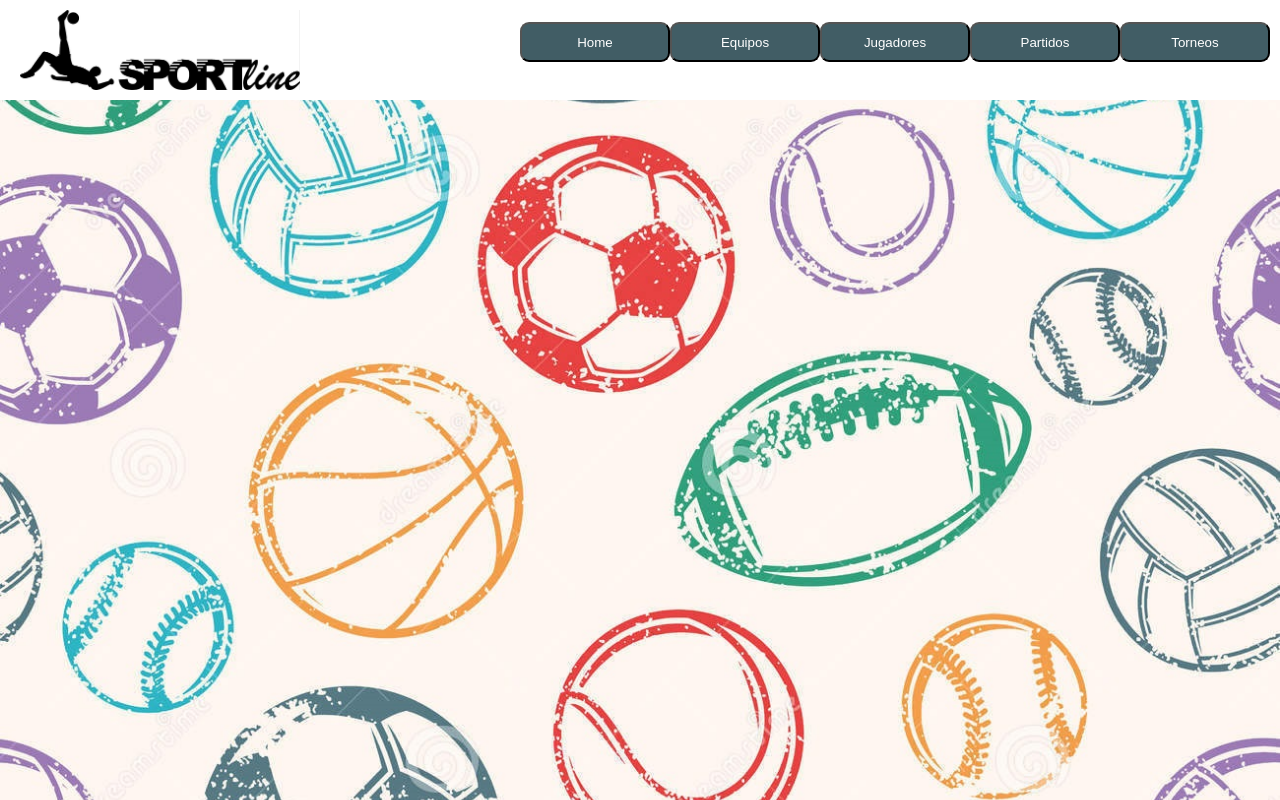
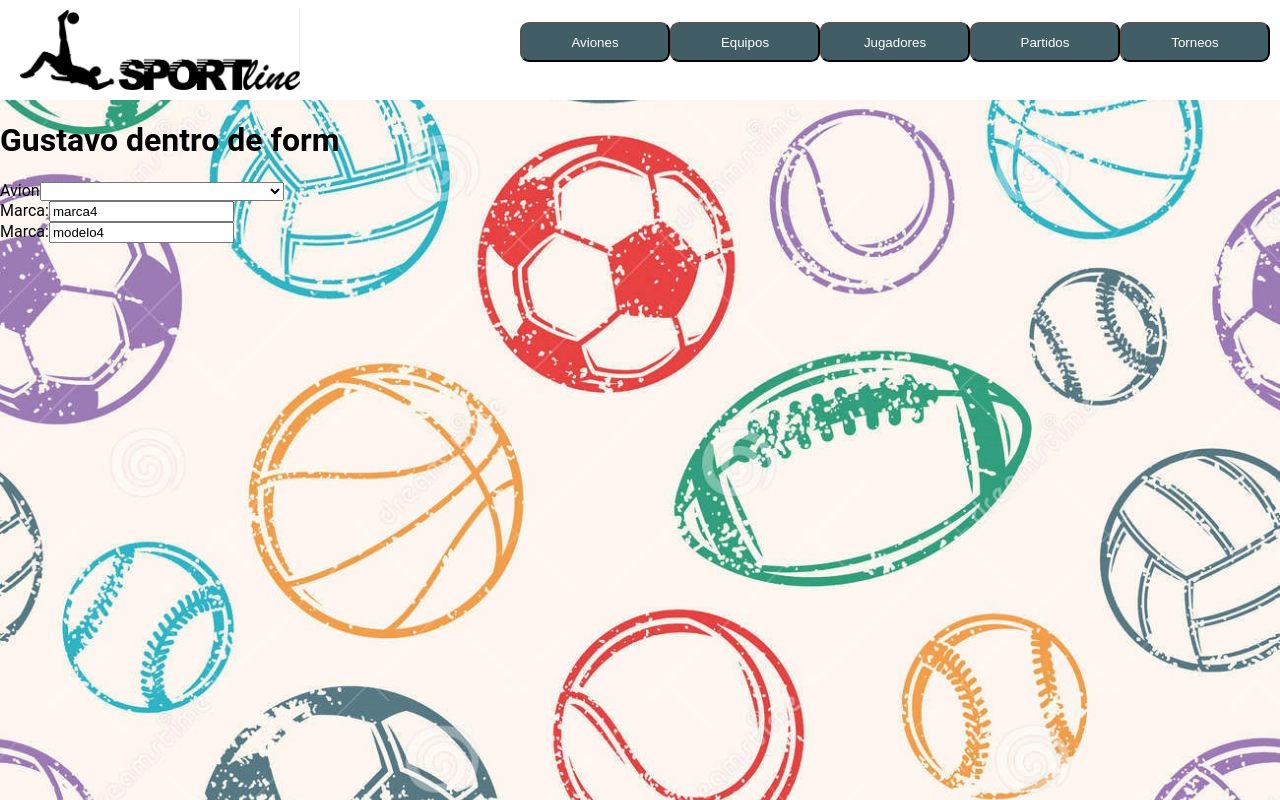
Before and after one commit to tobesito/Front-End-Campeonato, an Angular app: page /aviones/ver in a window 1280 px wide. Before the commit this address led to /. Built offline with nearby package versions, Linux system fonts and the light colour scheme.

Commit message:
Cambios que nose que onda

```diff
--- a/src/app/Components/Form/partidos-form/partidos-form.component.html
+++ b/src/app/Components/Form/partidos-form/partidos-form.component.html
@@ -1,7 +1,7 @@
 <div class="admin-panel" *ngIf="!loading || !modoEditar">
     <h1 *ngIf="modoEditar">Editar Partido</h1>
 
-    <input type="text" [disabled]="modoVer" [(ngModel)]="partido.fecha_hora" placeholder="Año/mes/dia">
+    <input type="date" [disabled]="modoVer" [(ngModel)]="partido.fecha_hora" placeholder="Año/mes/dia">
     <input type="text" [disabled]="true" [(ngModel)]="partido.orden_partido" placeholder="Orden del partido">
     <!-- <input type="text" [disabled]="modoVer" [(ngModel)]="partido.estado" placeholder="Estado"> -->
     <select class="select_estado" [(ngModel)]="partido.estado">
--- a/src/app/Components/Form/torneos-form/torneos-form.component.html
+++ b/src/app/Components/Form/torneos-form/torneos-form.component.html
@@ -5,8 +5,8 @@
 
     <input type="text" [disabled]="modoVer" [(ngModel)]="torneo.nombre" placeholder="Nombre">
     <input type="text" [disabled]="modoVer" [(ngModel)]="torneo.lugar" placeholder="Lugar">
-    <input type="text" [disabled]="modoVer" [(ngModel)]="torneo.fecha_inicio" placeholder="FechaInicio">
-    <input type="text" [disabled]="modoVer" [(ngModel)]="torneo.fecha_fin" placeholder="Fecha Fin">
+    <input type="date" [disabled]="modoVer" [(ngModel)]="torneo.fecha_inicio" placeholder="FechaInicio">
+    <input type="date" [disabled]="modoVer" [(ngModel)]="torneo.fecha_fin" placeholder="Fecha Fin">
     <input type="text" [disabled]="modoVer" [(ngModel)]="torneo.cantidad_equipos" placeholder="Cantidad de equipos">
     <input type="number" min="2" max="11" [disabled]="modoVer" [(ngModel)]="torneo.jugadores_por_equipo" placeholder="Jugadores por equipo">
     <input type="text" [disabled]="modoVer" [(ngModel)]="torneo.observaciones" placeholder="Observaciones">
--- /dev/null
+++ b/src/app/Components/Pruebas/aviones-lea/aviones-lea.component.html
@@ -0,0 +1,87 @@
+<!-- <div style="width: 1200px; margin-left: 15px;">
+    <h2>Modificar Avion</h2>
+
+    <div class="form-group row">
+        <label class="col-sm-1 col-form-label" for="inlineFormCustomSelect">Avion</label>
+        <select class="custom-select col-sm-3" id="inlineFormCustomSelect">
+            <option *ngFor="let plane of planes" [value]=plane> {{ plane.marca }} - {{ plane.modelo}}
+                {{ plane.denominacion_interna }} - {{ plane.capacidad_pasajeros }}
+            </option>
+        </select>
+    </div>
+
+    <form #planetForm="ngForm" (ngSubmit)="onSubmit(planetForm)"> -->
+
+        <h1>Gustavo dentro de form</h1>
+        <div *ngIf= "!loading">
+            <label for="inlineFormCustomSelect">Avion</label>
+            <select id="inlineFormCustomSelect" [(ngModel)]="plane" name="inlineFormCustomSelect">
+                <option *ngFor="let plane of planes" [ngValue]=plane> {{ plane.marca }}-{{ plane.modelo }}-{{plane.denominacion_interna }}-{{ plane.capacidad_pasajeros }}
+                    </option>
+            </select>
+            <div *ngIf= "!loading" >
+                <label for="marca">Marca:</label>
+                <input id="marca"  type="text" name="marca" placeholder="Marca..."
+                    [(ngModel)]="plane.marca" required>
+                <!-- <span class="form_error" *ngIf="marca.touched && !marca.valid">
+                    La marca es obligatorio
+                </span> -->
+            </div>
+
+            <div *ngIf= "!loading" >
+                <label for="marca">Marca:</label>
+                <input id="marca"  type="text" name="marca" placeholder="Marca..."
+                    [(ngModel)]="plane.modelo" required>
+                <!-- <span class="form_error" *ngIf="marca.touched && !marca.valid">
+                    La marca es obligatorio
+                </span> -->
+            </div>
+        </div>
+
+        <!-- <div class="col-xs-5" style="margin-left: 3px;">
+            <label class="form-label" for="modelo">Modelo:</label>
+            <input id="modelo" class="form-control" type="text" name="modelo" placeholder="Modelo..."
+                #modelo='ngModel' [(ngModel)]="plane.modelo" required>
+            <span class="form_error" *ngIf="modelo.touched && !modelo.valid">
+                El nombre es obligatorio
+            </span>
+        </div> -->
+
+        <!-- <div  >
+
+
+            <div class="col-xs-5" style="margin-left: 3px;">
+                <label class="form-label" for="modelo">Modelo:</label>
+                <input id="modelo" class="form-control" type="text" name="modelo" placeholder="Modelo..."
+                    #modelo='ngModel' [(ngModel)]="plane.modelo" required>
+                <span class="form_error" *ngIf="modelo.touched && !modelo.valid">
+                    El nombre es obligatorio
+                </span>
+            </div>
+
+            <div class="col-xs-5" style="margin-left: 3px;">
+                <label class="form-label" for="denominacion_interna">Denominacion Interna: (3 letras)</label>
+                <input id="denominacion_interna" class="form-control" type="text" name="denominacion_interna"
+                    placeholder="Denominacion..." #denominacion_interna='ngModel'
+                    [(ngModel)]="plane.denominacion_interna" required>
+                <span class="form_error" *ngIf="denominacion_interna.touched && !denominacion_interna.valid">
+                    La Ciudad es obligatoria
+                </span>
+            </div>
+
+            <div class="col-xs-5" style="margin-left: 3px;">
+                <label class="form-label" for="capacidad_pasajeros">Capacidad de Pasajeros:</label>
+                <input id="capacidad_pasajeros" class="form-control" type="text" name="capacidad_pasajeros"
+                    placeholder="Capacidad..." #capacidad_pasajeros='ngModel' [(ngModel)]="plane.capacidad_pasajeros"
+                    required>
+                <span class="form_error" *ngIf="capacidad_pasajeros.touched && !capacidad_pasajeros.valid">
+                    El Pais es obligatorio
+                </span>
+            </div>
+
+        </div>
+        <br>
+        <input id="nuevo" type="submit" class="btn btn-success" value="Modificar" style="margin-left: 3px;"
+            [disabled]="!planetForm.form.valid" />
+    </form>
+</div> -->
--- /dev/null
+++ b/src/app/Components/Pruebas/aviones-lea/aviones-lea.component.ts
@@ -0,0 +1,51 @@
+import { Component, OnInit } from '@angular/core';
+import { Plane } from 'src/app/Models/plane.model';
+
+@Component({
+  selector: 'app-aviones-lea',
+  templateUrl: './aviones-lea.component.html',
+  styleUrls: ['./aviones-lea.component.scss']
+})
+export class AvionesLeaComponent implements OnInit {
+
+  constructor() { }
+
+  plane: Plane;
+  planes: Plane[];
+  loading: boolean = true;
+
+  ngOnInit(): void {
+    this.planes = [
+      {
+        marca: 'marca1',
+        modelo: 'modelo1',
+        denominacion_interna: 'denominacion1',
+        capacidad_pasajeros: 100
+      },
+      {
+        marca: 'marca2',
+        modelo: 'modelo2',
+        denominacion_interna: 'denominacion2',
+        capacidad_pasajeros: 200
+      },
+      {
+        marca: 'marca3',
+        modelo: 'modelo3',
+        denominacion_interna: 'denominacion3',
+        capacidad_pasajeros: 300
+      },
+    ]
+    this.plane = {
+      marca: 'marca4',
+        modelo: 'modelo4',
+        denominacion_interna: 'denominacion4',
+        capacidad_pasajeros: 400
+    }
+    this.loading=false;
+  }
+
+  test(plane: Plane){
+    console.log(plane.marca);
+  }
+
+}
--- /dev/null
+++ b/src/app/Models/plane.model.ts
@@ -0,0 +1,6 @@
+export interface Plane{
+    marca: string;
+    modelo: string;
+    denominacion_interna: string;
+    capacidad_pasajeros: number;
+};
--- a/src/app/app.component.html
+++ b/src/app/app.component.html
@@ -1,7 +1,8 @@
 <header>
   <div class="logo_box"></div>
   <div class="link_box">
-    <button routerLink="home"> Home </button>
+    <!-- <button routerLink="home"> Home </button> -->
+    <button routerLink="aviones/ver"> Aviones </button>
     <button routerLink="equipos/list"> Equipos </button>
     <button routerLink="jugadores/list"> Jugadores </button>
     <button routerLink="partidos/list"> Partidos </button>
--- a/src/app/app.module.ts
+++ b/src/app/app.module.ts
@@ -19,6 +19,7 @@
 import { JugadoresFormComponent } from './Components/Form/jugadores-form/jugadores-form.component';
 import { PartidosFormComponent } from './Components/Form/partidos-form/partidos-form.component';
 import { HomeComponent } from './Components/home/home.component';
+import { AvionesLeaComponent } from './Components/Pruebas/aviones-lea/aviones-lea.component';
 
 
 
@@ -35,7 +36,8 @@
     TorneosFormComponent,
     JugadoresFormComponent,
     PartidosFormComponent,
-    HomeComponent
+    HomeComponent,
+    AvionesLeaComponent
   ],
   imports: [
     BrowserModule,
```
Also changed, not shown: src/app/Components/Form/partidos-form/partidos-form.component.ts (+17 -14 lines), src/app/Components/Form/torneos-form/torneos-form.component.ts (+15 -0 lines), src/app/app-routing.module.ts (+11 -1 lines), src/app/Components/Pruebas/aviones-lea/aviones-lea.component.scss (added), 1 other file (tests, documents, lock files or other folders).
